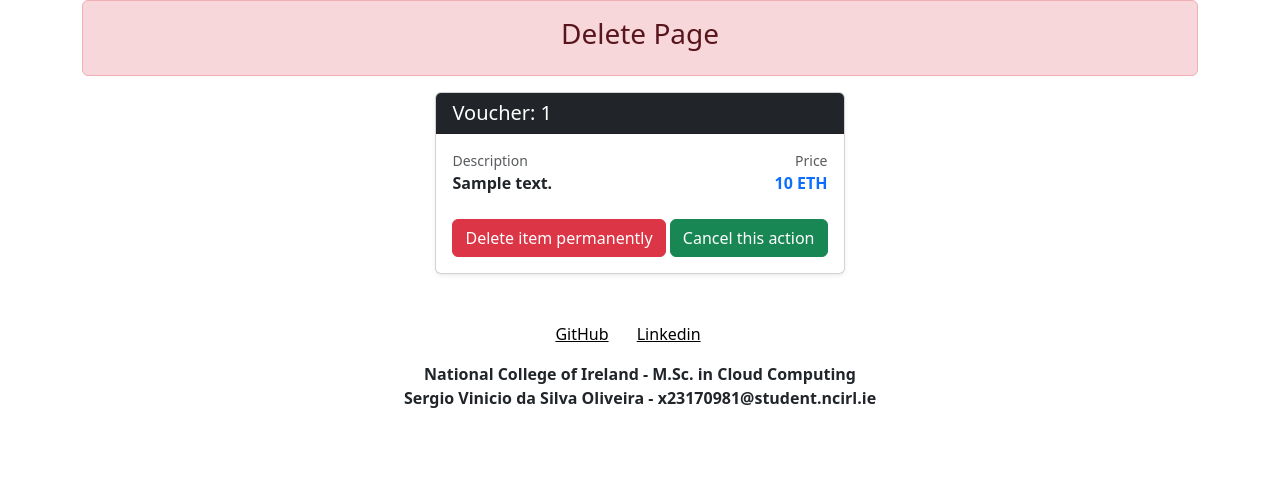
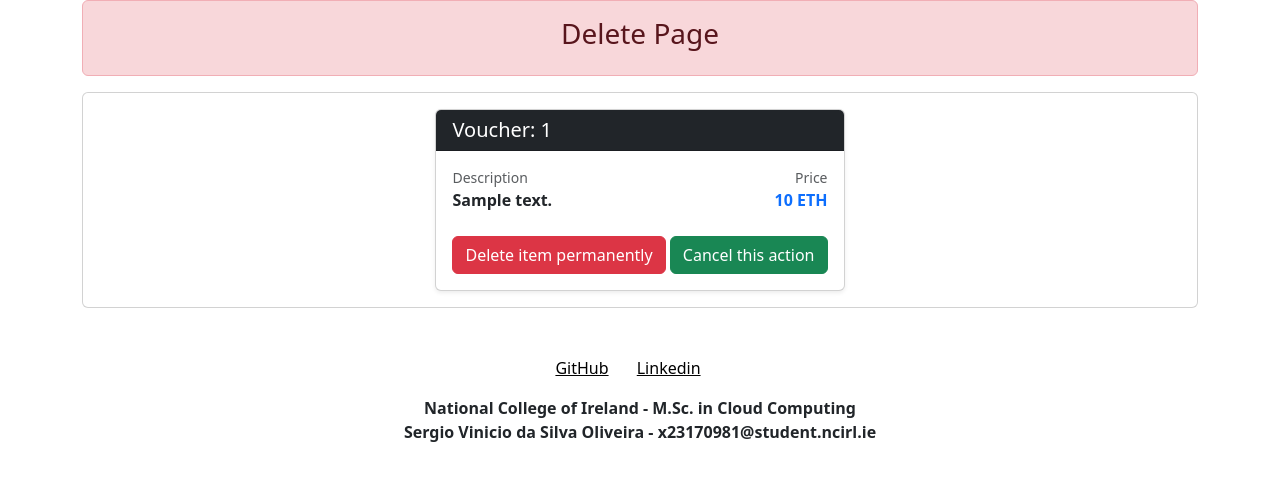
Before and after one commit to sergio-oliveira-br/safetrade_admin_service, a Django app: template vouchers/templates/core/delete_voucher.html in a window 1280 px wide. Shown: the part 56-537 px from the top of the page. Run offline with Django 5.2, Linux system fonts and the light colour scheme; the template is opened without the code that fills it: most values are stand-ins (such as "Sample title", 1, 10 or a date in 2020).

Commit message:
Update _voucher_delete_card.html
act:
-> buttons created

```diff
--- a/vouchers/templates/core/_voucher_delete_card.html
+++ b/vouchers/templates/core/_voucher_delete_card.html
@@ -1,6 +1,10 @@
 {#vouchers/templates/core/_voucher_delete_card.html#}
 
-<form>
+<form class="mt-3 card p-3"
+      action="{% url 'delete_voucher' voucher_id %}"
+      enctype="multipart/form-data"
+      method="post" >
+
     {% csrf_token %}
     <div class="row row justify-content-center">
         <div class="col-auto">
@@ -21,7 +25,7 @@
                         </div>
                     </div>
                     <button class="btn btn-danger">Delete item permanently</button>
-                    <button class="btn btn-success">Cancel this action</button>
+                    <a class="btn btn-success" href="{% url 'edit_page' voucher.voucher_id %}">Cancel this action</a>
                 </div>
             </div>
         </div>
```
